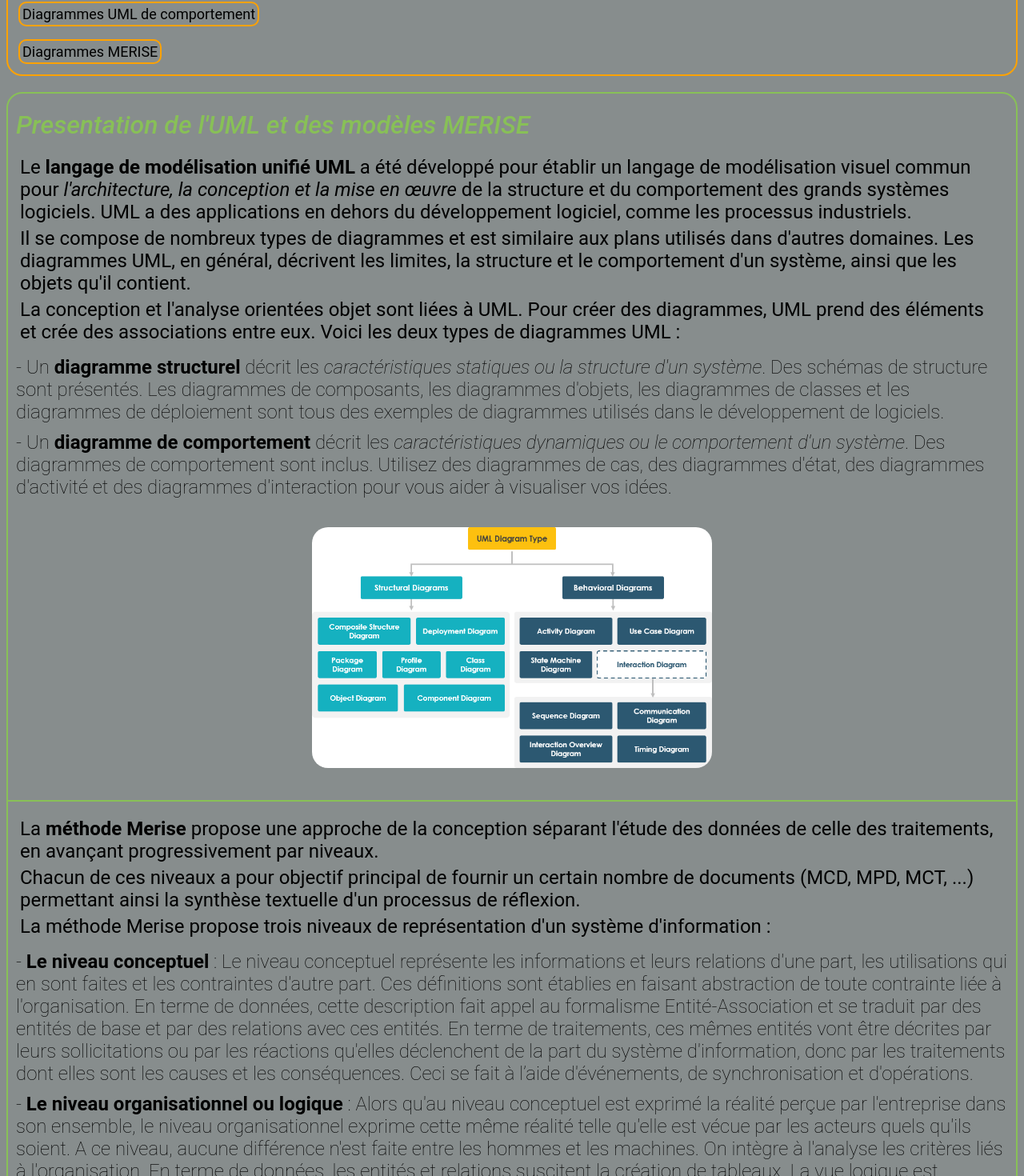
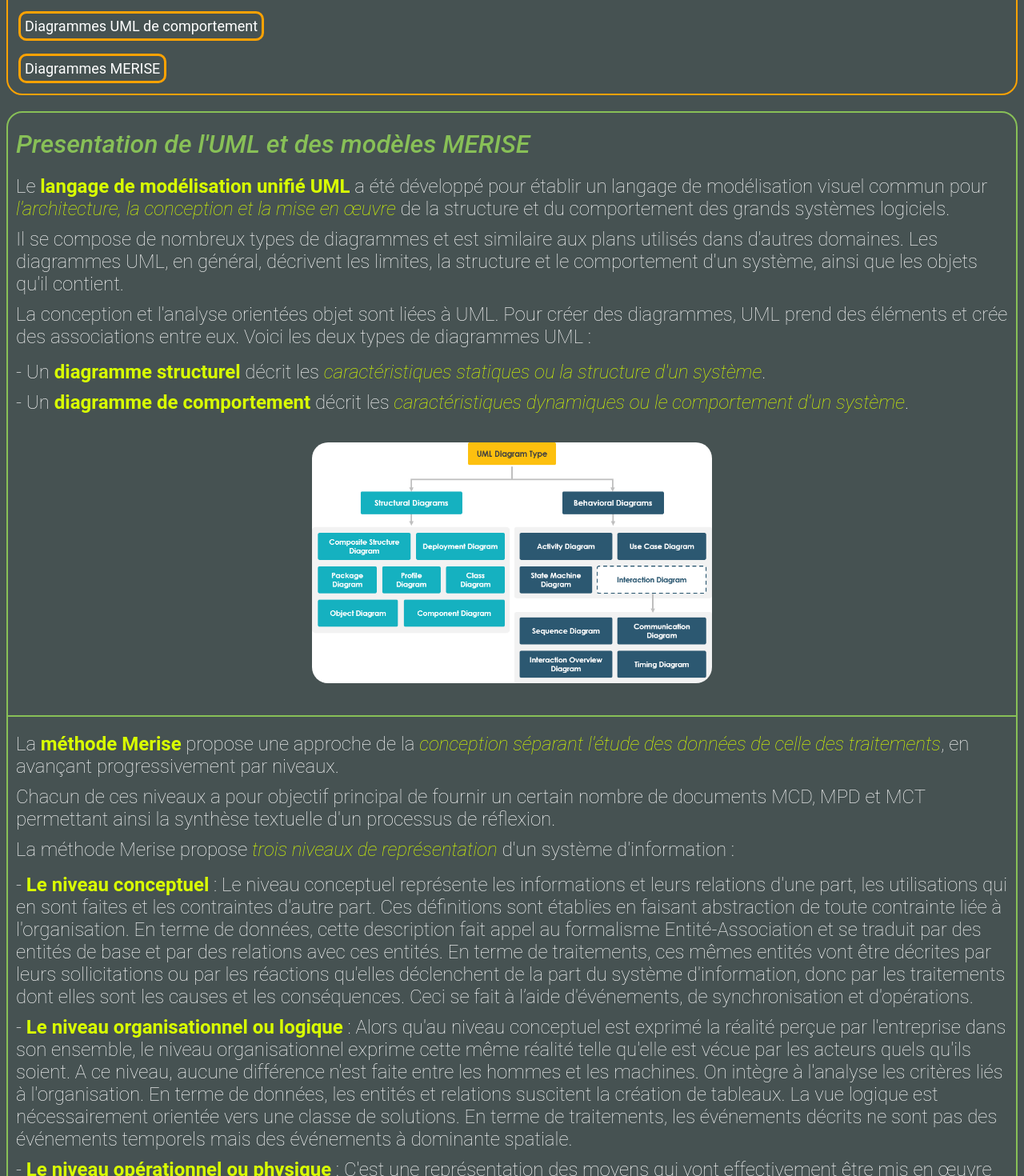
Before and after one commit to 2023-cda-alt-devops-p3/catalog-ag-2-React, a React (Create React App) app: page / in a window 1280 px wide. Shown: the part 205-1675 px from the top of the page at 80% size. Built offline with nearby package versions, Linux system fonts and the light colour scheme.

Commit message:
feat: :sparkles: goal : accessibility 100 on lighthouse

```diff
--- a/src/components/Diagrams&Models/Presentation.jsx
+++ b/src/components/Diagrams&Models/Presentation.jsx
@@ -21,25 +21,25 @@ const Presentation = () => {
   return (
     <article className="article" id="presentation-UML">
       <h2 className="subtitle">Presentation de l'UML et des modèles MERISE</h2>
-      <p>Le <b>langage de modélisation unifié UML</b> a été développé pour établir un langage de modélisation visuel commun pour <i>l'architecture, la conception et la mise en œuvre</i> de la structure et du comportement des grands systèmes logiciels. UML a des applications en dehors du développement logiciel, comme les processus industriels.</p>
+      <p>Le <b><span>langage de modélisation unifié UML</span></b> a été développé pour établir un langage de modélisation visuel commun pour <i><span>l'architecture, la conception et la mise en œuvre</span></i> de la structure et du comportement des grands systèmes logiciels.</p>
       <p>Il se compose de nombreux types de diagrammes et est similaire aux plans utilisés dans d'autres domaines. Les diagrammes UML, en général, décrivent les limites, la structure et le comportement d'un système, ainsi que les objets qu'il contient.</p>
       <p>La conception et l'analyse orientées objet sont liées à UML. Pour créer des diagrammes, UML prend des éléments et crée des associations entre eux. Voici les deux types de diagrammes UML :</p>
       <ol>
-        <li>- Un <b>diagramme structurel</b> décrit les <i>caractéristiques statiques ou la structure d'un système</i>. Des schémas de structure sont présentés. Les diagrammes de composants, les diagrammes d'objets, les diagrammes de classes et les diagrammes de déploiement sont tous des exemples de diagrammes utilisés dans le développement de logiciels.</li>
-        <li>- Un <b>diagramme de comportement</b> décrit les <i>caractéristiques dynamiques ou le comportement d'un système</i>. Des diagrammes de comportement sont inclus. Utilisez des diagrammes de cas, des diagrammes d'état, des diagrammes d'activité et des diagrammes d'interaction pour vous aider à visualiser vos idées.</li>
+        <li>- Un <b><span>diagramme structurel</span></b> décrit les <i><span>caractéristiques statiques ou la structure d'un système</span></i>.</li>
+        <li>- Un <b><span>diagramme de comportement</span></b> décrit les <i><span>caractéristiques dynamiques ou le comportement d'un système</span></i>.</li>
       </ol>
       <div className="img-article">
         <LazyLoadImage src={Image} alt="exemple avec les types de diagrammes UML" onClick={() => openModal(Image)} />
       </div>
       <hr />
-      <p>La <b>méthode Merise</b> propose une approche de la conception séparant l'étude des données de celle des traitements, en avançant progressivement par niveaux.</p>
-      <p>Chacun de ces niveaux a pour objectif principal de fournir un certain nombre de documents (MCD, MPD, MCT, ...) permettant ainsi la synthèse textuelle d'un processus de réflexion.</p>
-      <p>La méthode Merise propose trois niveaux de représentation d'un système
+      <p>La <b><span>méthode Merise</span></b> propose une approche de la <i><span>conception séparant l'étude des données de celle des traitements</span></i>, en avançant progressivement par niveaux.</p>
+      <p>Chacun de ces niveaux a pour objectif principal de fournir un certain nombre de documents MCD, MPD et MCT permettant ainsi la synthèse textuelle d'un processus de réflexion.</p>
+      <p>La méthode Merise propose <i><span>trois niveaux de représentation</span></i> d'un système
         d'information :</p>
       <ol>
-        <li>- <b>Le niveau conceptuel</b> : Le niveau conceptuel représente les informations et leurs relations d'une part, les utilisations qui en sont faites et les contraintes d'autre part. Ces définitions sont établies en faisant abstraction de toute contrainte liée à l'organisation. En terme de données, cette description fait appel au formalisme Entité-Association et se traduit par des entités de base et par des relations avec ces entités. En terme de traitements, ces mêmes entités vont être décrites par leurs sollicitations ou par les réactions qu'elles déclenchent de la part du système d'information, donc par les traitements dont elles sont les causes et les conséquences. Ceci se fait à l’aide d'événements, de synchronisation et d'opérations.</li>
-        <li>- <b>Le niveau organisationnel ou logique</b> : Alors qu'au niveau conceptuel est exprimé la réalité perçue par l'entreprise dans son ensemble, le niveau organisationnel exprime cette même réalité telle qu'elle est vécue par les acteurs quels qu'ils soient. A ce niveau, aucune différence n'est faite entre les hommes et les machines. On intègre à l'analyse les critères liés à l'organisation. En terme de données, les entités et relations suscitent la création de tableaux. La vue logique est nécessairement orientée vers une classe de solutions. En terme de traitements, les événements décrits ne sont pas des événements temporels mais des événements à dominante spatiale.</li>
-        <li>- <b>Le niveau opérationnel ou physique</b> : C'est une représentation des moyens qui vont effectivement être mis en œuvre pour gérer les données ou activer les traitements. Le niveau physique apporte des solutions techniques. En ce qui concerne les données, il y a passage d'une classe de solutions à un produit de cette classe. Concrètement, cela se traduira par l'utilisation d'un SGBD. On effectue des choix sur les méthodes de stockage et d'accès. En terme de traitements, le modèle opérationnel décrira l'architecture des programmes qui vont activer les différents tâches de l'ordinateur. En aucun cas à ce niveau, il n'y a de programmation effective.</li>
+        <li>- <b><span>Le niveau conceptuel</span></b> : Le niveau conceptuel représente les informations et leurs relations d'une part, les utilisations qui en sont faites et les contraintes d'autre part. Ces définitions sont établies en faisant abstraction de toute contrainte liée à l'organisation. En terme de données, cette description fait appel au formalisme Entité-Association et se traduit par des entités de base et par des relations avec ces entités. En terme de traitements, ces mêmes entités vont être décrites par leurs sollicitations ou par les réactions qu'elles déclenchent de la part du système d'information, donc par les traitements dont elles sont les causes et les conséquences. Ceci se fait à l’aide d'événements, de synchronisation et d'opérations.</li>
+        <li>- <b><span>Le niveau organisationnel ou logique</span></b> : Alors qu'au niveau conceptuel est exprimé la réalité perçue par l'entreprise dans son ensemble, le niveau organisationnel exprime cette même réalité telle qu'elle est vécue par les acteurs quels qu'ils soient. A ce niveau, aucune différence n'est faite entre les hommes et les machines. On intègre à l'analyse les critères liés à l'organisation. En terme de données, les entités et relations suscitent la création de tableaux. La vue logique est nécessairement orientée vers une classe de solutions. En terme de traitements, les événements décrits ne sont pas des événements temporels mais des événements à dominante spatiale.</li>
+        <li>- <b><span>Le niveau opérationnel ou physique</span></b> : C'est une représentation des moyens qui vont effectivement être mis en œuvre pour gérer les données ou activer les traitements. Le niveau physique apporte des solutions techniques. En ce qui concerne les données, il y a passage d'une classe de solutions à un produit de cette classe. Concrètement, cela se traduira par l'utilisation d'un SGBD. On effectue des choix sur les méthodes de stockage et d'accès. En terme de traitements, le modèle opérationnel décrira l'architecture des programmes qui vont activer les différents tâches de l'ordinateur. En aucun cas à ce niveau, il n'y a de programmation effective.</li>
       </ol>
       {isModalOpen && <Modal imageUrl={selectedImage} onClose={closeModal} />}
     </article>
--- a/src/index.scss
+++ b/src/index.scss
@@ -1,6 +1,7 @@
 $primary-green: #88c057;
 $secondary-orange: #ffa200;
-$thirdy-grey: #3a3c3c;
+$thirdy-grey: #113d3d;
+$text-color: #d9ff00;
 
 html {
   scroll-behavior: smooth;
@@ -8,7 +9,7 @@ html {
 
 * {
   font-family: 'Roboto', sans-serif;
-  background-color: #878d8d;
+  background-color: #465252;
 }
 
 //Pour le Titre
@@ -53,11 +54,12 @@ html {
 
 //les bouttons de la nav
 button {
-  border: $secondary-orange solid 2px;
+  border: $secondary-orange solid 3px;
   border-radius: 10px;
   margin: 3px 3px;
-  padding: 3px;
+  padding: 5px;
   font-size: large;
+  color: white;
 }
 
 button:hover {
@@ -75,9 +77,10 @@ ol {
   }
 
   button {
-    border: $thirdy-grey solid 2px;
+    border: $thirdy-grey solid 4px;
     border-radius: 10px;
     margin: 3px 0px;
+    padding: 5px;
   }
 
   button:hover {
@@ -99,6 +102,15 @@ ol {
 //Pour les articles
 .spaceArticle {
   margin-bottom: 10px;
+}
+
+span {
+  color: $text-color;
+}
+
+p,
+li {
+  color: white;
 }
 
 .subtitle {
@@ -125,12 +137,12 @@ ol {
     margin: 10px 0px;
     list-style: none;
   }
-}
 
-p {
-  font-size: x-large;
-  margin: 5px 5px;
-  font-weight: 400;
+  p {
+    margin: 10px 0px;
+    font-size: x-large;
+    font-weight: 100;
+  }
 }
 
 hr {
```
